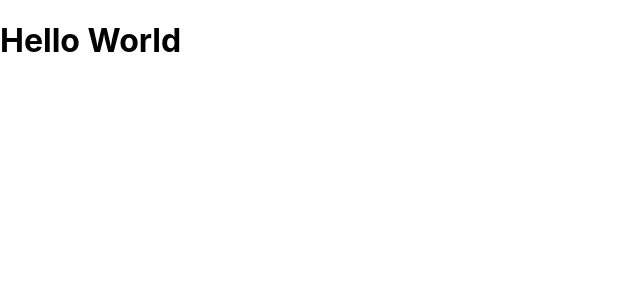
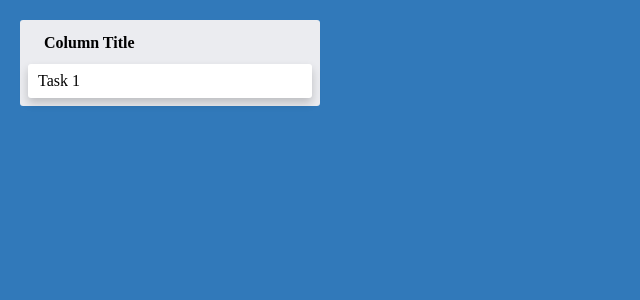
Before and after one commit to phongluudn1997/trello-clone, a React (Create React App) app: page / in a window 1280 px wide. Shown: the top 300 px of the page, without its empty margins (0-640 px from the left). Built offline with nearby package versions, Linux system fonts and the light colour scheme.

Commit message:
added: styled card components

```diff
--- a/package.json
+++ b/package.json
@@ -13,6 +13,7 @@
     "react": "^17.0.2",
     "react-dom": "^17.0.2",
     "react-scripts": "4.0.3",
+    "styled-components": "^5.2.3",
     "typescript": "^4.1.2",
     "web-vitals": "^1.0.1"
   },
@@ -39,5 +40,8 @@
       "last 1 firefox version",
       "last 1 safari version"
     ]
+  },
+  "devDependencies": {
+    "@types/styled-components": "^5.1.9"
   }
 }
--- a/src/App.tsx
+++ b/src/App.tsx
@@ -1,7 +1,18 @@
 import React from "react";
+import {
+  AppContainer,
+  ColumnContainer,
+  CardContainer,
+  ColumnTitle,
+} from "./styles";
 
-export function App() {
-  return <h1>Hello World</h1>;
-}
-
-export default App;
+export const App = () => {
+  return (
+    <AppContainer>
+      <ColumnContainer>
+        <ColumnTitle>Column Title</ColumnTitle>
+        <CardContainer>Task 1</CardContainer>
+      </ColumnContainer>
+    </AppContainer>
+  );
+};
--- a/src/index.css
+++ b/src/index.css
@@ -1,13 +1,26 @@
-body {
+*,
+*::before,
+*::after {
+  box-sizing: inherit;
   margin: 0;
-  font-family: -apple-system, BlinkMacSystemFont, 'Segoe UI', 'Roboto', 'Oxygen',
-    'Ubuntu', 'Cantarell', 'Fira Sans', 'Droid Sans', 'Helvetica Neue',
-    sans-serif;
-  -webkit-font-smoothing: antialiased;
-  -moz-osx-font-smoothing: grayscale;
+  padding: 0;
 }
 
-code {
-  font-family: source-code-pro, Menlo, Monaco, Consolas, 'Courier New',
-    monospace;
+html {
+  font-size: 62.5%;
+  box-sizing: border-box;
 }
+
+body {
+  /*
+    font-family: ;
+    color: ;
+    line-height: ;
+  */
+}
+
+html,
+body,
+#root {
+  height: 100vh;
+}
--- /dev/null
+++ b/src/styles.ts
@@ -0,0 +1,42 @@
+import styled from "styled-components";
+
+export const AppContainer = styled.div`
+  display: flex;
+  align-items: flex-start;
+  background-color: #3179ba;
+  height: 100%;
+  width: 100%;
+  padding: 2rem;
+  font-size: 1.6rem;
+`;
+
+export const ColumnContainer = styled.div`
+  flex: 0 0 30rem;
+  padding: 8px;
+  border-radius: 3px;
+  background-color: #ebecf0;
+  &:not(:last-child) {
+    margin-right: 2rem;
+  }
+  min-height: 4rem;
+`;
+
+export const ColumnTitle = styled.div`
+  padding: 0.6rem 1.6rem 1.2rem;
+  font-weight: bold;
+`;
+
+export const CardContainer = styled.div`
+  background-color: white;
+  cursor: pointer;
+  padding: 0.8rem 1rem;
+  border-radius: 3px;
+  box-shadow: 0 0.5rem 1rem rgba(0, 0, 0, 0.2);
+  max-width: 30rem;
+  word-break: break-word;
+  overflow: hidden;
+
+  &:not(:last-child) {
+    margin-bottom: 0.8rem;
+  }
+`;
```
Also changed, not shown: 2 other files (tests, documents, lock files or other folders).
